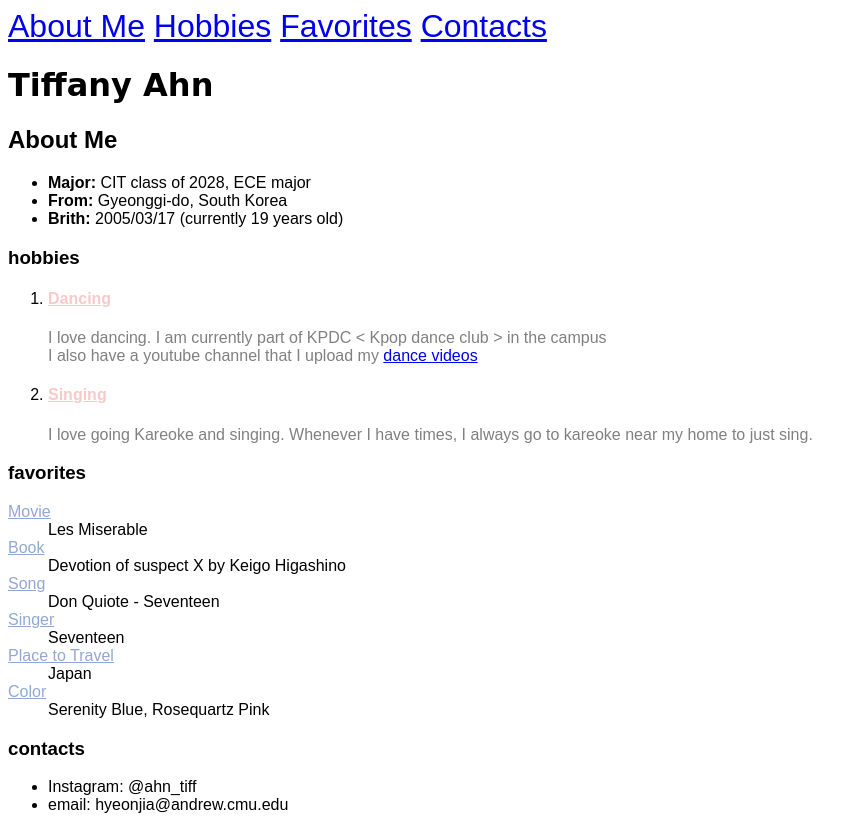
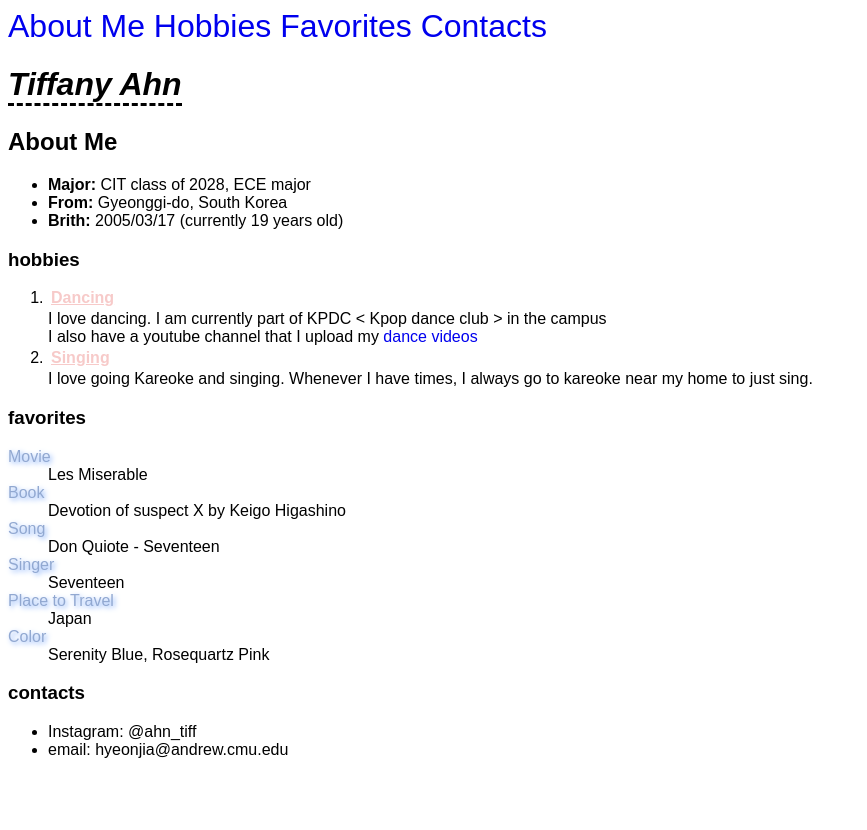
Before and after one commit to Hyeonji-Ahn/67240, a plain HTML site: page activity3.html in a window 1280 px wide. Shown: the whole page, without its empty margins (0-867 px from the left). After the commit the page ends 800 px from the top, so only its background shows below. Drawn offline with Linux system fonts and the light colour scheme.

Commit message:
actitity 4 update

```diff
--- a/activity3.html
+++ b/activity3.html
@@ -3,33 +3,7 @@
     <head>
         <title>Tiffany Ahn's introduction</title>
         <meta utf-8>
-        <!-- 5. tag attributes -->
-        <!-- 8. id and class attributes -->
-        <style type="text/css">
-            body{
-                font-family: Arial, Helvetica, sans-serif;
-            }
-            nav{
-                font-size:xx-large;
-            }
-            .hobbyTitle{
-                color:rgb(247, 202, 201);
-                text-decoration-line: underline;
-            }
-            .hobbyContent{
-                color:gray
-            }
-            .favoritesTitle{
-                color:rgb(145,168,209);
-                text-decoration-line:underline;
-            }
-            #name{
-                font-family:cursive,Helvetica;
-            }
-            #aboutMe:hover,#hobbies:hover,#favorites:hover, #contacts:hover{
-                background-color: aquamarine;
-            }
-        </style>
+        <link rel="stylesheet" href="style.css">
     </head>
     <body>
         <!-- 7. semantic markup (HTML5 element)-->
--- /dev/null
+++ b/style.css
@@ -0,0 +1,50 @@
+/* 4. remove default text decoration */
+a{
+    text-decoration: none;
+}
+a:hover{
+    /* 1. opacity */
+    opacity: 0.5;
+}
+body{
+    /* 2. font family */
+    font-family: Arial, Helvetica, sans-serif;
+}
+nav{
+    /* 2. font size */
+    font-size:xx-large;
+
+    align-self: center;
+}
+.hobbyTitle{
+    /* 3. adjust margin */
+    margin:3px;
+    color:rgb(247, 202, 201);
+    /* 2. text decoration */
+    text-decoration-line: underline;
+}
+.favoritesTitle{
+    /* 1. foreground color */
+    color:rgb(145,168,209);
+    /* 2. text shadow */
+    text-shadow: 2px 2px 5px rgb(125, 170, 248);
+
+}
+
+#name{
+    /* 2. font-style */
+    font-style: oblique;
+
+    /* 3.  border style */
+    border-bottom: dashed;
+
+    /* 3.border width */
+    max-width: fit-content;
+
+}
+
+/* 2. hover */
+#aboutMe:hover,#hobbies:hover,#favorites:hover, #contacts:hover{
+    /* 1. background color */
+    background-color: aquamarine;
+}
```
